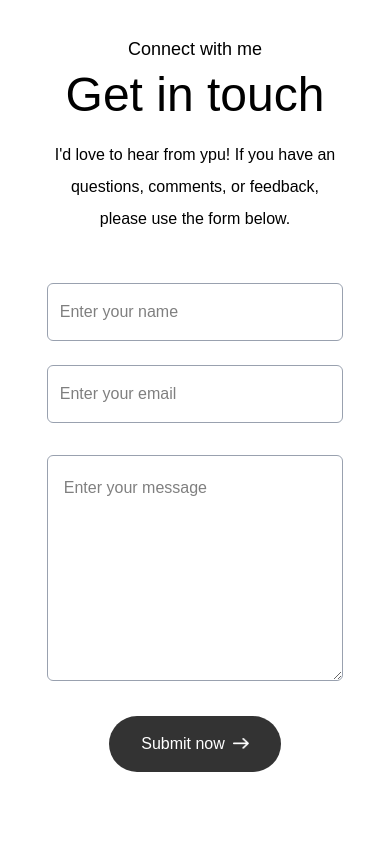
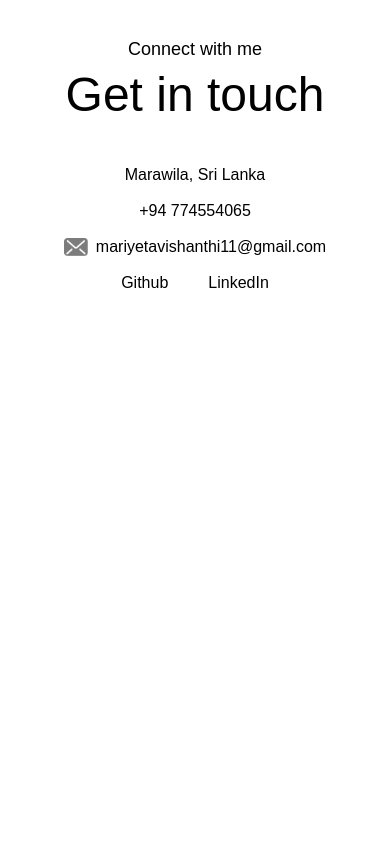
Before and after one commit to Mariettrodrigo/My-Portfolio, a Next.js app: page / in a window 390 px wide. Shown: the part 6080-6924 px from the top of the page. After the commit the page ends 6419 px from the top, so only its background shows below. Built offline with nearby package versions, Linux system fonts and the light colour scheme; a web font is replaced by a local one.

Commit message:
Did changes to Contact page and Footer

```diff
--- a/app/components/Contact.jsx
+++ b/app/components/Contact.jsx
@@ -46,10 +46,42 @@ const Contact = ({isDarkMode}) => {
       <motion.h2
       initial={{y:-20, opacity: 0}}
       whileInView={{y:0, opacity: 1}}
-      transition={{delay: 0.5, duration: 0.5}}
-      className='text-center text-5xl font-ovo'>Get in touch</motion.h2>
+      transition={{delay: 0.5, duration: 0.7}}
+      className='text-center mb-10 text-5xl font-ovo'>Get in touch</motion.h2>
 
-      <motion.p
+      <motion.h2
+      initial={{y:-20, opacity: 0}}
+      whileInView={{y:0, opacity: 1}}
+      transition={{delay: 0.6, duration: 0.5}}
+      className='w-max flex items-center gap-2 mx-auto mb-1'>Marawila, Sri Lanka</motion.h2>
+
+
+      <motion.h2
+      initial={{y:-20, opacity: 0}}
+      whileInView={{y:0, opacity: 1}}
+      transition={{delay: 0.65, duration: 0.5}}
+      className='w-max flex items-center gap-2 mx-auto mb-1'>+94 774554065</motion.h2>
+
+       <motion.div
+       initial={{y:-20, opacity: 0}}
+       whileInView={{y:0, opacity: 1}}
+       transition={{delay: 0.7, duration: 0.5}}
+       className='w-max flex items-center gap-2 mx-auto mb-1'>
+                  <Image src={isDarkMode ? assets.mail_icon_dark : assets.mail_icon} alt='' className='w-6'/>
+                  mariyetavishanthi11@gmail.com
+        </motion.div>
+
+      <motion.ul
+      initial={{y:-20, opacity: 0}}
+      whileInView={{y:0, opacity: 1}}
+      transition={{delay: 0.75, duration: 0.5}}
+      className='flex items-center gap-10 justify-center sm:mt-0'>
+            <li><a target='_blank' href='https://github.com/Mariettrodrigo'>Github</a></li>
+            <li><a target='_blank' href='https://linkedin.com/in/mariyeta-rodrigo-38a49b299'>LinkedIn</a></li>
+            {/*<li><a target='_blank' href=''>Github</a></li>*/}
+        </motion.ul>
+
+      {/*<motion.p
       initial={{opacity: 0}}
       whileInView={{opacity: 1}}
       transition={{delay:0.7, duration: 0.5}}
@@ -90,7 +122,7 @@ const Contact = ({isDarkMode}) => {
         type='submit' className={`py-3 px-8 w-max flex items-center justify-between gap-2 rounded-full mx-auto  duration-500 ${isDarkMode ? "bg-transparent border border-white text-white" : "bg-black/80 text-white border-black hover:bg-black"}`}>Submit now <Image src={assets.right_arrow_white} alt='' className='w-4'/></motion.button>
 
         <p className='mt-4'>{result}</p>
-      </motion.form>
+      </motion.form>*/}
     </motion.div>
   )
 }
--- a/app/components/Footer.jsx
+++ b/app/components/Footer.jsx
@@ -15,7 +15,7 @@ const Footer = ({isDarkMode}) => {
       </div>
 
       <div className='text-center sm:flex items-center justify-between border-t border-gray-400 m-[10%] mt-12 py-6'>
-        <p>© 2025 Mariyeta Rodrigo. All rights reserved.</p>
+        <p>bla bla</p>
         <ul className='flex items-center gap-10 justify-center mt-4 sm:mt-0'>
             <li><a target='_blank' href='https://github.com/Mariettrodrigo'>Github</a></li>
             <li><a target='_blank' href='https://linkedin.com/in/mariyeta-rodrigo-38a49b299'>LinkedIn</a></li>
--- a/app/components/Navbar.jsx
+++ b/app/components/Navbar.jsx
@@ -59,8 +59,8 @@ const Navbar = ({isDarkMode, setIsDarkMode}) => {
             `}>
                 <li><a className='font-Ovo' href='#top'>Home</a></li>
                 <li><a className='font-Ovo' href='#about'>About me</a></li>
-                <li><a className='font-Ovo' href='#services'>Services</a></li>
-                <li><a className='font-Ovo' href='#work'>My work</a></li>
+                <li><a className='font-Ovo' href='#services'>Volunteering</a></li>
+                <li><a className='font-Ovo' href='#work'>Projects</a></li>
                 <li><a className='font-Ovo' href='#contact'>Contact me</a></li>
             </ul>
 
--- a/app/page.js
+++ b/app/page.js
@@ -44,10 +44,10 @@ export default function Home() {
       <Navbar isDarkMode={isDarkMode} setIsDarkMode={setIsDarkMode}/>
       <Header isDarkMode={isDarkMode}/>
       <About isDarkMode={isDarkMode}/>
+      <Work isDarkMode={isDarkMode}/>
       <Services isDarkMode={isDarkMode}/>
-      <Work isDarkMode={isDarkMode}/>
       <Contact isDarkMode={isDarkMode}/>
-      <Footer isDarkMode={isDarkMode}/>
+      {/*<Footer isDarkMode={isDarkMode}/>*/}
     </>
   );
 }
```
